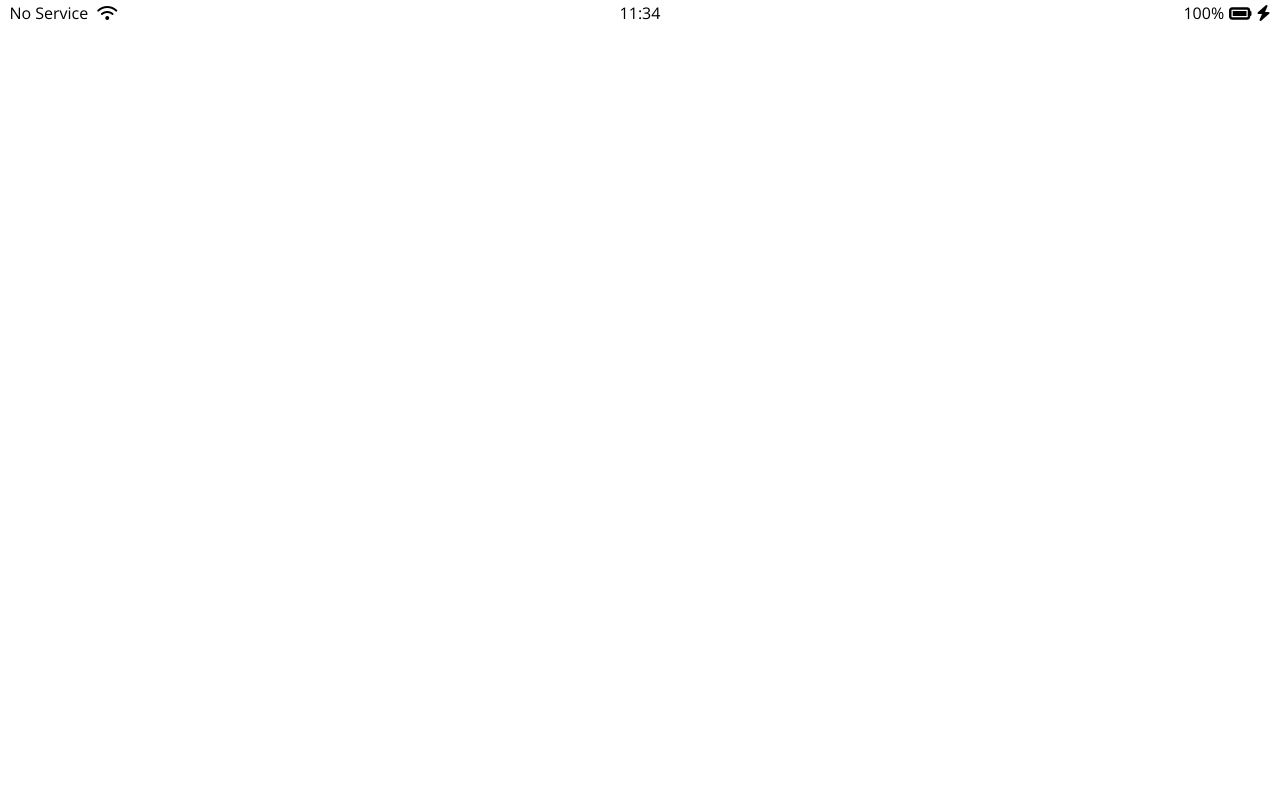
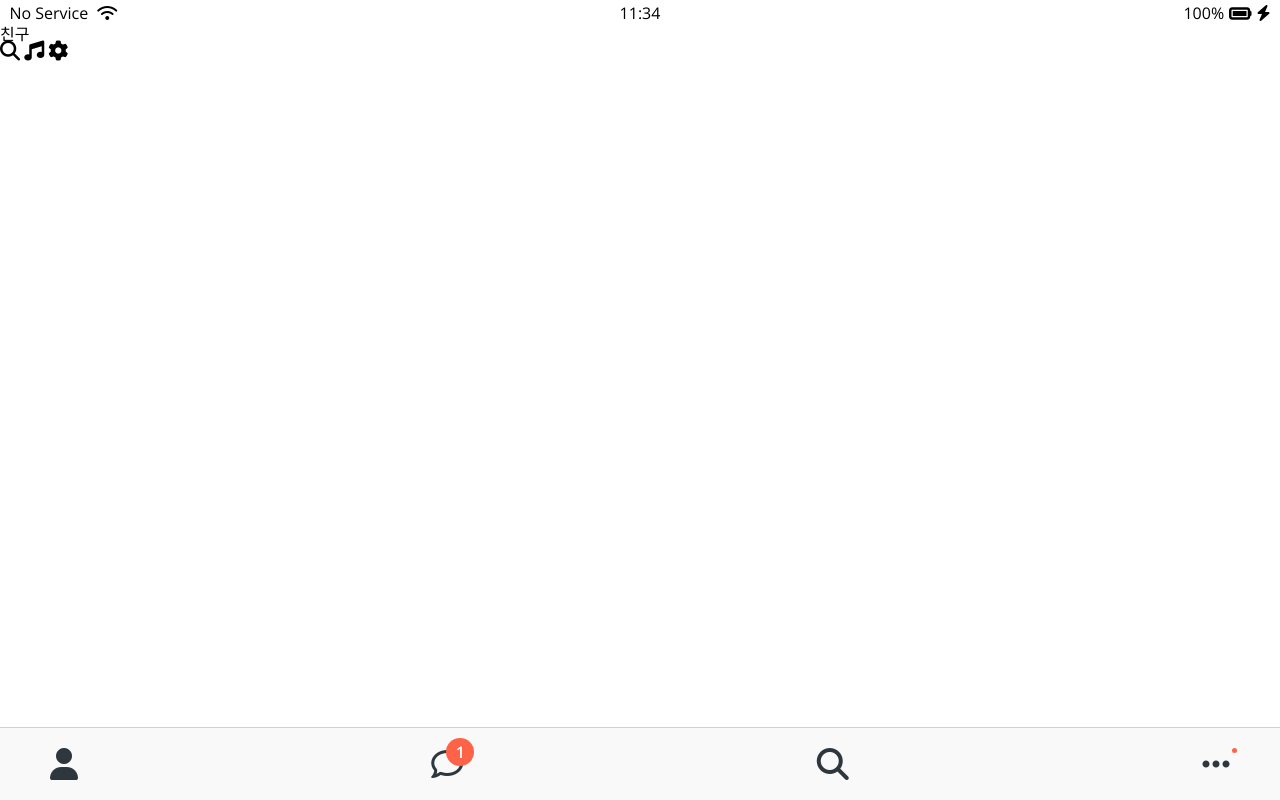
Before and after one commit to seongjin9710/clone-coding-2020, a plain HTML site: page friends.html in a window 1280 px wide. Drawn offline with nearby package versions, Linux system fonts and the light colour scheme.

Commit message:
12-09 commit

```diff
--- /dev/null
+++ b/css/components/nav-bar.css
@@ -0,0 +1,49 @@
+.nav {
+  position: fixed;
+  bottom: 0px;
+  width: 100%;
+  background-color: #f9f9fa;
+  padding: 20px 50px;
+  box-sizing: border-box;
+  /*padding 때문에 width 100%일 때 아이콘이 짤림 padding 좌우 0 ul에 margin 줬는데 이게 더 나은듯   */
+  border-top: 1px solid rgba(121, 121, 121, 0.3);
+}
+
+.nav__ul {
+  display: flex;
+  justify-content: space-between;
+}
+
+.nav__link {
+  position: relative;
+  color: #2e363e;
+}
+
+.nav__notification {
+  background-color: tomato;
+  width: 28px;
+  height: 28px;
+  border-radius: 15px;
+  display: flex;
+  justify-content: center;
+  align-items: center;
+  color: white;
+  font-weight: 600;
+  position: absolute;
+  left: 15px;
+  bottom: 15px;
+  /*그냥 크기 지정하면 안 먹힘 span태그라서 display속성 줘야함  */
+}
+
+.nav__ellipsisTopCircle {
+  background-color: tomato;
+  width: 5px;
+  height: 5px;
+  border-radius: 50%;
+  display: flex;
+  position: absolute;
+  left: 30px;
+}
+.friends-header {
+  display: flex;
+}
--- /dev/null
+++ b/css/components/status-bar.css
@@ -0,0 +1,25 @@
+.status-bar {
+  display: flex;
+  justify-content: center;
+  /*축 방향으로 왼쪽 중간 오른쪽 */
+  /*justify-content : space-between 3등분  */
+  padding: 5px 3px;
+}
+.status-bar__column {
+  width: 33%;
+}
+.status-bar__column:first-child span {
+  margin-right: 5px;
+}
+.status-bar__column:nth-child(2) {
+  display: flex;
+  justify-content: center;
+}
+.status-bar__column:last-child {
+  display: flex;
+  justify-content: flex-end;
+  align-items: center;
+}
+.status-bar__column .fa-battery-full {
+  margin: 0px 5px;
+}
--- a/css/loginForm.css
+++ b/css/loginForm.css
@@ -1,29 +1,3 @@
-.status-bar {
-  display: flex;
-  justify-content: center;
-  /*축 방향으로 왼쪽 중간 오른쪽 */
-  /*justify-content : space-between 3등분  */
-  padding: 5px 3px;
-}
-.status-bar__column {
-  width: 33%;
-}
-.status-bar__column:first-child span {
-  margin-right: 5px;
-}
-.status-bar__column:nth-child(2) {
-  display: flex;
-  justify-content: center;
-}
-.status-bar__column:last-child {
-  display: flex;
-  justify-content: flex-end;
-  align-items: center;
-}
-.status-bar__column .fa-battery-full {
-  margin: 0px 5px;
-}
-
 .main-header {
   margin: 90px 0px;
   text-align: center;
--- a/css/reset.css
+++ b/css/reset.css
@@ -125,3 +125,8 @@ table {
 input:focus {
   outline: none;
 }
+
+a {
+  color: inherit;
+  text-decoration: none;
+}
--- a/css/login.css
+++ b/css/styles.css
@@ -1,7 +1,13 @@
 @import url("https://fonts.googleapis.com/css2?family=Open+Sans:wght@400;600&display=swap");
+
 @import "reset.css";
 @import "variables.css";
 /*구글폰트 사용 import */
+
+/*components 똑같은 화면 spring 에서는 tiles에 넣는 부분  */
+@import "components/status-bar.css";
+@import "components/nav-bar.css";
+
 @import "loginForm.css";
 body {
   font-family: "Open Sans", sans-serif;
--- a/friends.html
+++ b/friends.html
@@ -1,12 +1,13 @@
 <!DOCTYPE html>
 <html lang="en">
   <head>
-    <link rel="stylesheet" href="css/login.css" />
+    <link rel="stylesheet" href="css/styles.css" />
     <meta charset="UTF-8" />
     <meta name="viewport" content="width=device-width, initial-scale=1.0" />
-    <title>kakaoTalk</title>
+    <title>friends - kakaoTalk</title>
   </head>
   <body>
+    <!-- 상태창 -->
     <div class="status-bar">
       <div class="status-bar__column">
         <span>No Service</span>
@@ -22,15 +23,43 @@
         <i class="fas fa-bolt"></i>
       </div>
     </div>
+
+    <header class="screen-header">
+      <h1 class="screen-header__title">친구</h1>
+      <div class="screen-header__icons">
+        <span><i class="fas fa-search fa-lg"></i></span>
+        <span><i class="fas fa-music fa-lg"></i></span>
+        <span><i class="fas fa-cog fa-lg"></i></span>
+      </div>
+    </header>
+
     <!-- nav>ul>li*4>a 라고 작성하면 아래의 폼이 자동으로 나옴  -->
-    <nav>
-      <ul>
-        <li><a href=""></a></li>
-        <li><a href=""></a></li>
-        <li><a href=""></a></li>
-        <li><a href=""></a></li>
+    <!-- 하단 메뉴바  -->
+    <nav class="nav">
+      <ul class="nav__ul">
+        <li class="nav__btn">
+          <a class="nav__link" href="friends.html"
+            ><i class="fas fa-user fa-2x"></i
+          ></a>
+        </li>
+        <li class="nav__btn">
+          <a class="nav__link" href="#">
+            <span class="nav__notification">1</span>
+            <i class="far fa-comment fa-2x"></i
+          ></a>
+        </li>
+        <li class="nav__btn">
+          <a class="nav__link" href="#"><i class="fas fa-search fa-2x"></i></a>
+        </li>
+        <li class="nav__btn">
+          <a class="nav__link" href="#">
+            <span class="nav__ellipsisTopCircle"></span>
+            <i class="fas fa-ellipsis-h fa-2x"></i>
+          </a>
+        </li>
       </ul>
     </nav>
+    <!--ctal + d 같은 이름? 선택  -->
 
     <script
       src="https://kit.fontawesome.com/daac1f90d5.js"
```
Also changed, not shown: index.html (+1 -1 lines), css/components/screen-header.css (added).
